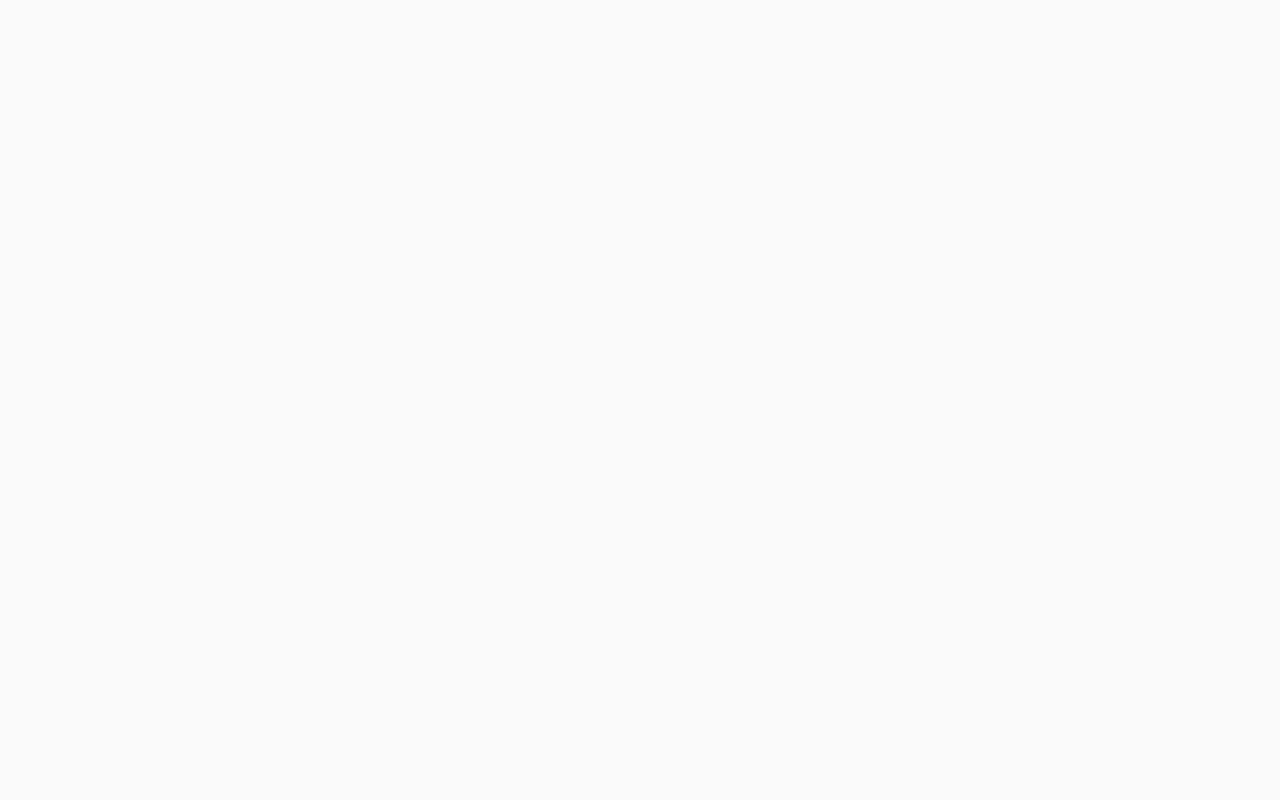
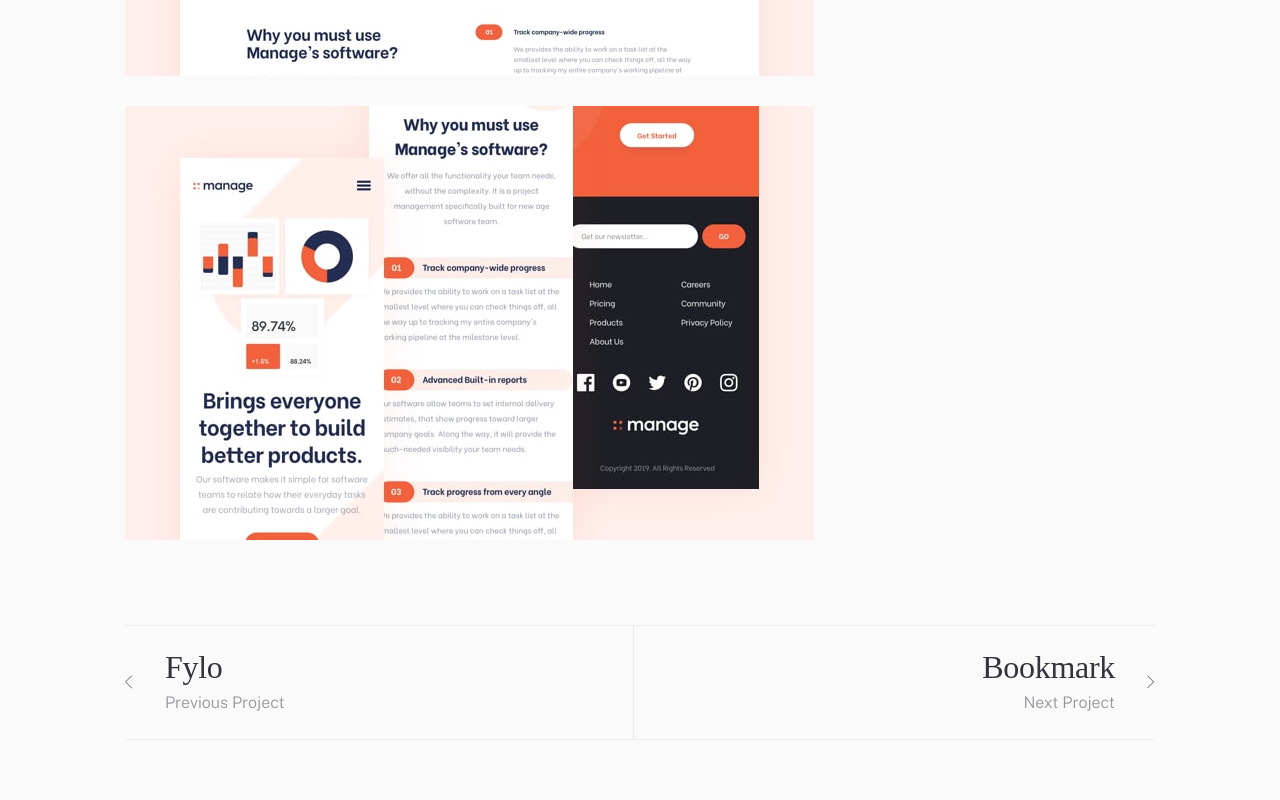
Before and after one commit to Olha-Fursova/Minimalist-portfolio-website, a React (Vite) app: page /portfolio/1 in a window 1280 px wide. Shown: the part 1648-2448 px from the top of the page. Before the commit the page ends 800 px from the top, so only its background shows below. Built offline with nearby package versions, Linux system fonts and the light colour scheme; a web font is replaced by a local one.

Commit message:
Finish Project Details Page for mobile-first/tablet/desktop styles

```diff
--- a/src/components/ProjectMainDetails/ProjectMainDetails.module.css
+++ b/src/components/ProjectMainDetails/ProjectMainDetails.module.css
@@ -66,6 +66,10 @@
 /* Desktop */
 
 @media screen and (min-width: 90rem) {
+  .content__container {
+    gap: 5.2rem;
+  }
+
   .content__card {
     display: flex;
   }
--- a/src/pages/ProjectDetailsPage/ProjectDetailsPage.jsx
+++ b/src/pages/ProjectDetailsPage/ProjectDetailsPage.jsx
@@ -1,7 +1,90 @@
+import { useParams } from "react-router-dom";
+
 import css from "./ProjectDetailsPage.module.css";
+import ResponsiveImage from "../../components/images/ResponsiveImage/ResponsiveImage";
+import { projectsPreviews } from "../../data/projects-preview";
+import ProjectMainDetails from "../../components/ProjectMainDetails/ProjectMainDetails";
+import CTA from "../../components/CTA/CTA";
+import NextPrevProjectToggle from "../../components/NextPrevProjectToggle/NextPrevProjectToggle";
 
 const ProjectDetailsPage = () => {
-  return;
-}
+  const { projectId } = useParams();
+
+  const currentProject = projectsPreviews.find(
+    (project) => project.id === projectId,
+  );
+  const currentIndex = projectsPreviews.findIndex(
+    (project) => project.id === projectId,
+  );
+
+  const prevIndex =
+    currentIndex === 0 ? projectsPreviews.length - 1 : currentIndex - 1;
+  const nextIndex =
+    currentIndex === projectsPreviews.length - 1 ? 0 : currentIndex + 1;
+
+  const prevProject = projectsPreviews[prevIndex];
+
+  const nextProject = projectsPreviews[nextIndex];
+
+  return (
+    <>
+      <div className="section">
+        <div className="container">
+          <div className={css.project__container}>
+            <ResponsiveImage
+              baseName={currentProject.static__previews.image__main}
+              alt={`${currentProject.name} landing page preview as a hero image.`}
+              folderName="details"
+            />
+
+            <div className={css.previews__container}>
+              <ProjectMainDetails project={currentProject} />
+
+              <div className={css.content__container}>
+                <article className={css.bg__info}>
+                  <h2 className={css.previews__title}>Project Background</h2>
+                  <p className={css.info__text}>
+                    This project was a front-end challenge from Frontend Mentor.
+                    It’s a platform that enables you to practice building
+                    websites to a design and project brief. Each challenge
+                    includes mobile and desktop designs to show how the website
+                    should look at different screen sizes. Creating these
+                    projects has helped me refine my workflow and solve
+                    real-world coding problems. I’ve learned something new with
+                    each project, helping me to improve and adapt my style.
+                  </p>
+                </article>
+
+                <div className={css.static__info}>
+                  <h2 className={css.previews__title}>Static Previews</h2>
+
+                  <div className={css.images__container}>
+                    <ResponsiveImage
+                      baseName={currentProject.static__previews.image__1}
+                      alt={`${currentProject.name} landing page desktop version static image.`}
+                      folderName="details"
+                    />
+                    <ResponsiveImage
+                      baseName={currentProject.static__previews.image__2}
+                      alt={`${currentProject.name} landing page mobile version static image.`}
+                      folderName="details"
+                    />
+                  </div>
+                </div>
+              </div>
+            </div>
+
+            <NextPrevProjectToggle
+              prevProject={prevProject}
+              nextProject={nextProject}
+            />
+          </div>
+        </div>
+      </div>
+
+      <CTA />
+    </>
+  );
+};
 
 export default ProjectDetailsPage;
--- a/src/pages/ProjectDetailsPage/ProjectDetailsPage.module.css
+++ b/src/pages/ProjectDetailsPage/ProjectDetailsPage.module.css
@@ -0,0 +1,99 @@
+/* ========================
+    PROJECT DETAILS PAGE
+======================== */
+
+/* Containers */
+
+.project__container {
+  display: flex;
+  flex-direction: column;
+  gap: 5rem;
+}
+
+.previews__container,
+.static__info,
+.content__container {
+  display: flex;
+  flex-direction: column;
+  align-items: flex-start;
+  gap: 4rem;
+}
+
+.bg__info {
+  display: flex;
+  flex-direction: column;
+  align-items: flex-start;
+  gap: 3rem;
+}
+
+.images__container {
+  display: flex;
+  flex-direction: column;
+  gap: 3.2rem;
+}
+
+/* Typography */
+
+.info__text {
+  font-size: 1.5rem;
+  line-height: 200%;
+  letter-spacing: 0;
+  font-weight: 300;
+
+  color: var(--color-text);
+  opacity: 0.8;
+}
+
+.previews__title {
+  font-size: 3.2rem;
+  line-height: 130%;
+  letter-spacing: -0.3px;
+  font-weight: 300;
+
+  font-family: var(--font-accent);
+  color: var(--color-text);
+}
+
+/* Tablet */
+
+@media screen and (min-width: 48rem) {
+  .project__container {
+    margin-top: 4.7rem;
+    gap: 4rem;
+  }
+
+  .images__container {
+    gap: 3rem;
+  }
+
+  .content__container {
+    margin-bottom: 4.5rem;
+  }
+
+  .bg__info {
+    gap: 2.4rem;
+  }
+}
+
+/* Desktop */
+
+@media screen and (min-width: 90rem) {
+  .project__container {
+    gap: 6.2rem;
+  }
+
+  .previews__container {
+    margin-top:5.3rem;
+    display: grid;
+    grid-template-columns: 35rem 63.5rem;
+    justify-content: space-between;
+  }
+
+  .content__container {
+    margin: 0;
+  }
+
+  .static__info {
+    gap: 3rem;
+  }
+}
--- a/src/styles/containers.css
+++ b/src/styles/containers.css
@@ -31,10 +31,6 @@
 }
 
 @media screen and (min-width: 48rem) {
-  .section {
-    margin-bottom: 9.6rem;
-  }
-
   .container {
     padding: 0 4rem;
   }
```
